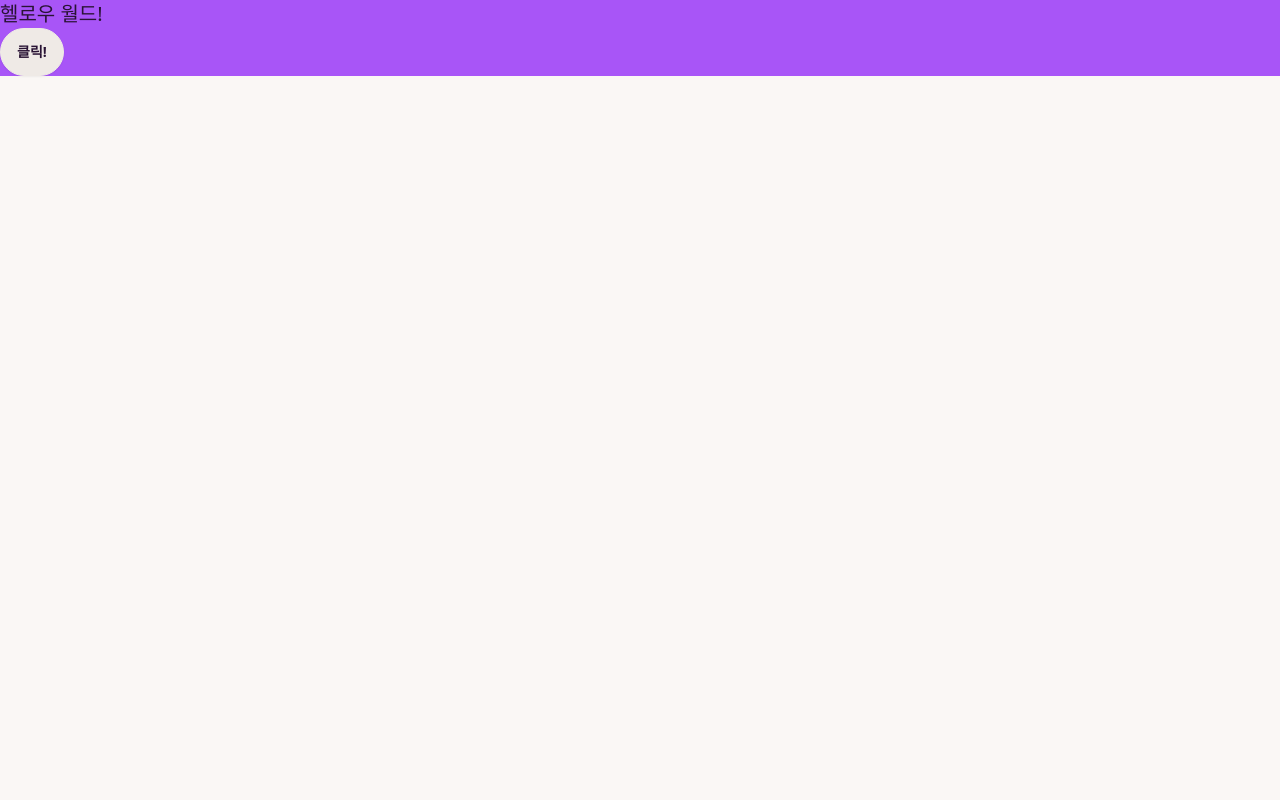
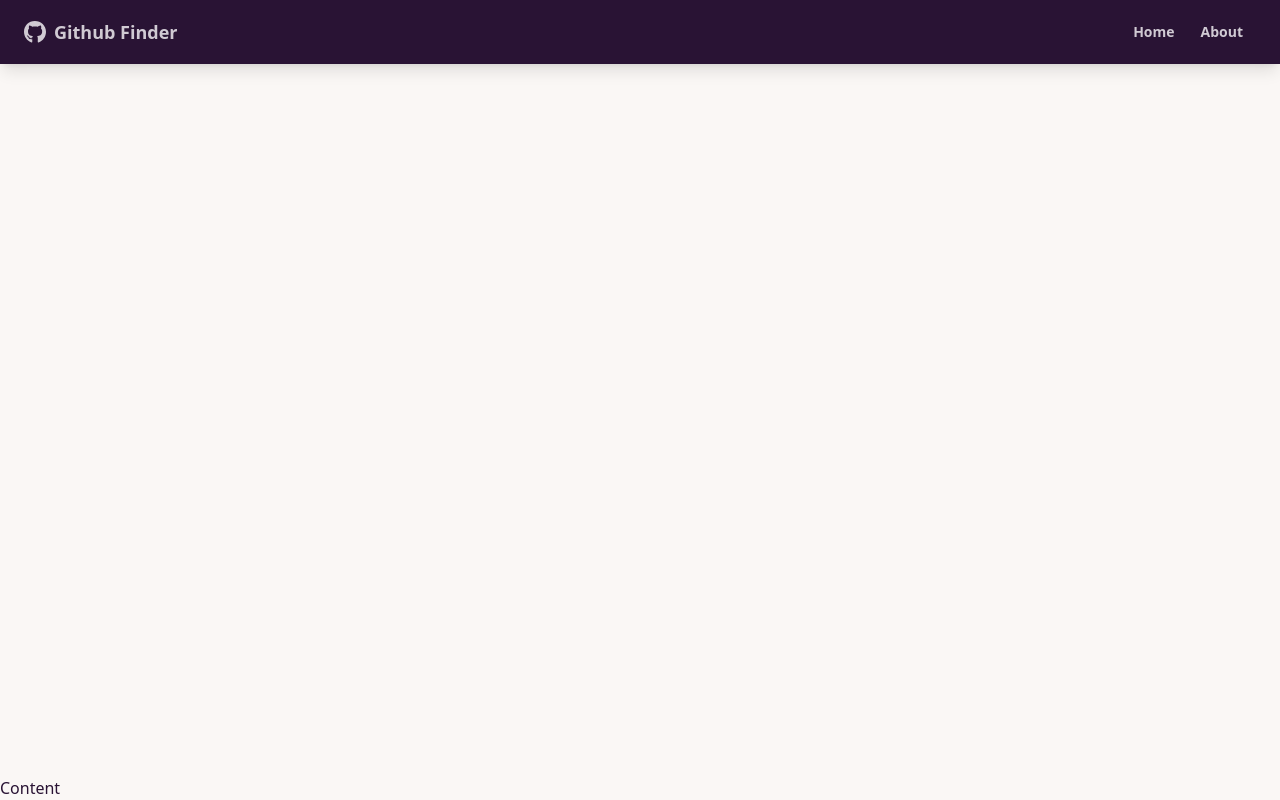
Before and after one commit to menysung/github-finder2, a React (Create React App) app: page / in a window 1280 px wide. Built offline with nearby package versions, Linux system fonts and the light colour scheme.

Commit message:
네브바

```diff
--- a/package.json
+++ b/package.json
@@ -8,6 +8,8 @@
     "@testing-library/user-event": "^13.5.0",
     "react": "^18.3.1",
     "react-dom": "^18.3.1",
+    "react-icons": "^5.2.1",
+    "react-router-dom": "^6.23.1",
     "react-scripts": "5.0.1",
     "web-vitals": "^2.1.4"
   },
--- a/src/App.js
+++ b/src/App.js
@@ -1,11 +1,16 @@
+import { BrowserRouter } from "react-router-dom";
 import "./App.css";
+import Navbar from "./components/layout/Navbar";
 
 function App() {
   return (
-    <div className="bg-purple-500">
-      <h1 className="text-xl">헬로우 월드!</h1>
-      <button className="btn">클릭!</button>
-    </div>
+    <BrowserRouter>
+      <div className="flex flex-col justify-between h-screen">
+        <Navbar />
+
+        <main>Content</main>
+      </div>
+    </BrowserRouter>
   );
 }
 
--- /dev/null
+++ b/src/components/layout/Navbar.jsx
@@ -0,0 +1,39 @@
+import PropTypes from "prop-types";
+import { FaGithub } from "react-icons/fa";
+import { Link } from "react-router-dom";
+
+function Navbar() {
+  return (
+    <nav className="navbar mb-12 shadow-lg bg-neutral text-neutral-content">
+      <div className="container mx-auto">
+        <div className="flex-none px-2 mx-2">
+          <FaGithub className="inline pr-2 text-3xl" />
+          <Link to="/" className="text-lg font-bold align-middle">
+            Github Finder
+          </Link>
+        </div>
+
+        <div className="flex-1 px-2 mx-2">
+          <div className="flex justify-end">
+            <Link to="/" className="btn btn-ghost btn-sm rounded-btn">
+              Home
+            </Link>
+            <Link to="/about" className="btn btn-ghost btn-sm rounded-btn">
+              About
+            </Link>
+          </div>
+        </div>
+      </div>
+    </nav>
+  );
+}
+
+Navbar.defaultProps = {
+  title: "Github Finder",
+};
+
+Navbar.propTypes = {
+  title: PropTypes.string,
+};
+
+export default Navbar;
```
Also changed, not shown: 1 other file (tests, documents, lock files or other folders).
